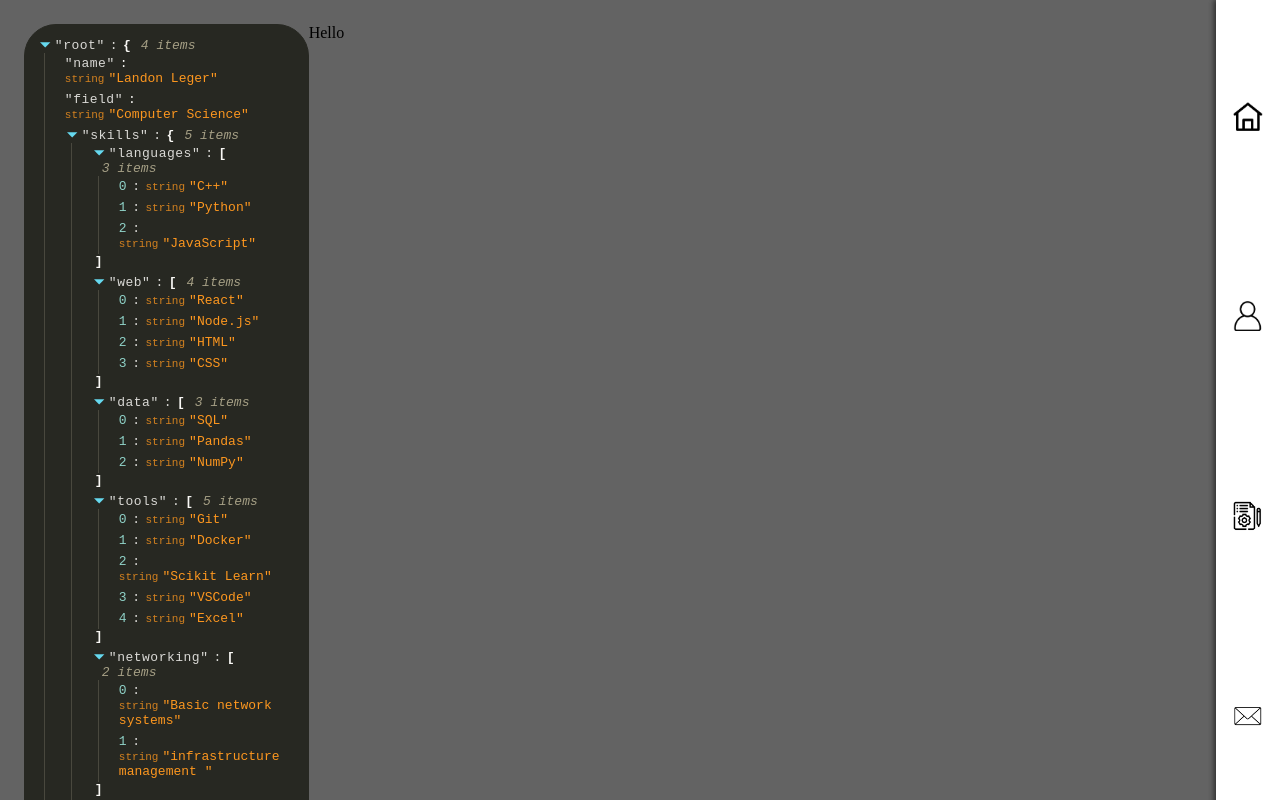
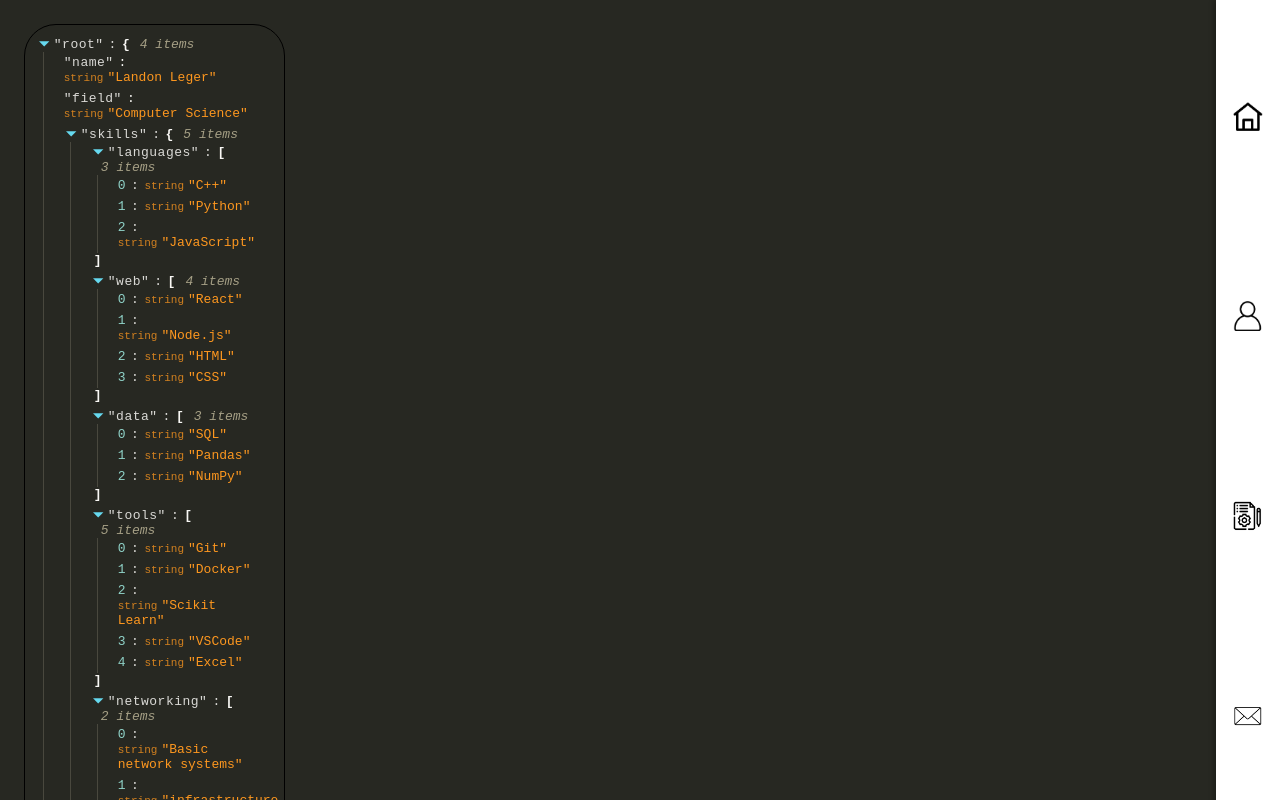
Before and after one commit to llege072/Online-Resume, a React (Create React App) app: page /about in a window 1280 px wide. Shown: the top 800 px of the page. Built offline with nearby package versions, Linux system fonts and the light colour scheme.

Commit message:
Quick updates

```diff
--- a/src/components/HomePage.js
+++ b/src/components/HomePage.js
@@ -5,7 +5,7 @@ function HomePage() {
 
     function Home(){
         return(
-            <div page>
+            <div >
                 <div className="tophalf">
                     <img src="/imgs/willsmith.png" className="homeimage" />
 
@@ -43,12 +43,7 @@ function HomePage() {
     }
 
 
-    return (
-
-
-            <Home />
-
-    );
+    return (<Home />);
 }
 
 export default HomePage
--- a/src/components/aboutMe.js
+++ b/src/components/aboutMe.js
@@ -1,6 +1,4 @@
-import HomeBar from "./HomeBar"
 import "../styles/AboutMe.css"
-
 import ReactJson from "react-json-view"
 
 function AboutMe(){
@@ -28,28 +26,15 @@ function AboutMe(){
                 <div className="json-box">
                     <ReactJson src={data} theme="monokai" collapsed={false} />
                 </div>
-                <div className="main">
-                   Hello
-                </div>
+
+
             </div>
         )
     }
-    /*
-    return (
-        <div className="homepage" >
-            <HomeBar />
-            <Home />
-        </div>
-    );
-    */
 
 
-    return(
-        <div className="aboutpage">
-            <HomeBar />
-            <About />
-        </div>
-    )
+
+    return(<About />)
 
 }
 
--- a/src/styles/AboutMe.css
+++ b/src/styles/AboutMe.css
@@ -1,11 +1,8 @@
-.content{
-    display: flex;
-    padding-right: 0;
+@import './variables.css';
 
-}
 
 .json-box{
-    border: 1px solid rgb(39, 40, 34);
+    border: 1px solid black;
     border-radius: 2em;
     object-fit: cover;
     width: 60%;
@@ -14,3 +11,12 @@
     padding: 3%;
 
 }
+
+.content{
+    display: flex;
+}
+
+.main{
+    border: 2px solid black;
+
+}
--- a/src/styles/HomePage.css
+++ b/src/styles/HomePage.css
@@ -1,10 +1,11 @@
+@import './variables.css';
+
 @font-face {
   font-family: 'Garamond';
   src: url('/public/fonts/garamond_[allfont.ru].ttf') format('truetype');
   font-weight: normal;
   font-style: normal;
 }
-
 
 .tophalf{
   width: 96%;
@@ -29,11 +30,13 @@
   padding-left: 1%;
   margin-left: 10%;
   margin-top: 0.2%;
+
+  color: var(--text-color);
 }
 
 .divider{
   width: 70%;
-  border: 1px solid black;
+  border: 1px solid white;
 
 }
 
@@ -48,6 +51,8 @@
   font-size: 20px;
 
   line-height: 1.5;
+
+  color: var(--text-color);
 }
 
 .bottom{
@@ -59,6 +64,8 @@
   margin-left: 5%;
   font-size: 20px;
   line-height: 1.5;
+
+  color: var(--text-color);;
 }
 
 .profile{
--- a/src/styles/Layout.css
+++ b/src/styles/Layout.css
@@ -1,11 +1,10 @@
 :root{
     --homebar--width: 8vw;
-    background-color: rgb(99,99,99);
+    background-color: rgb(39, 40, 34)
 }
 
 .layout{
     display: flex;
-    margin-right: 5vw;
 
 }
 
--- /dev/null
+++ b/src/styles/variables.css
@@ -0,0 +1,3 @@
+:root{
+    --text-color: white;
+}
```
